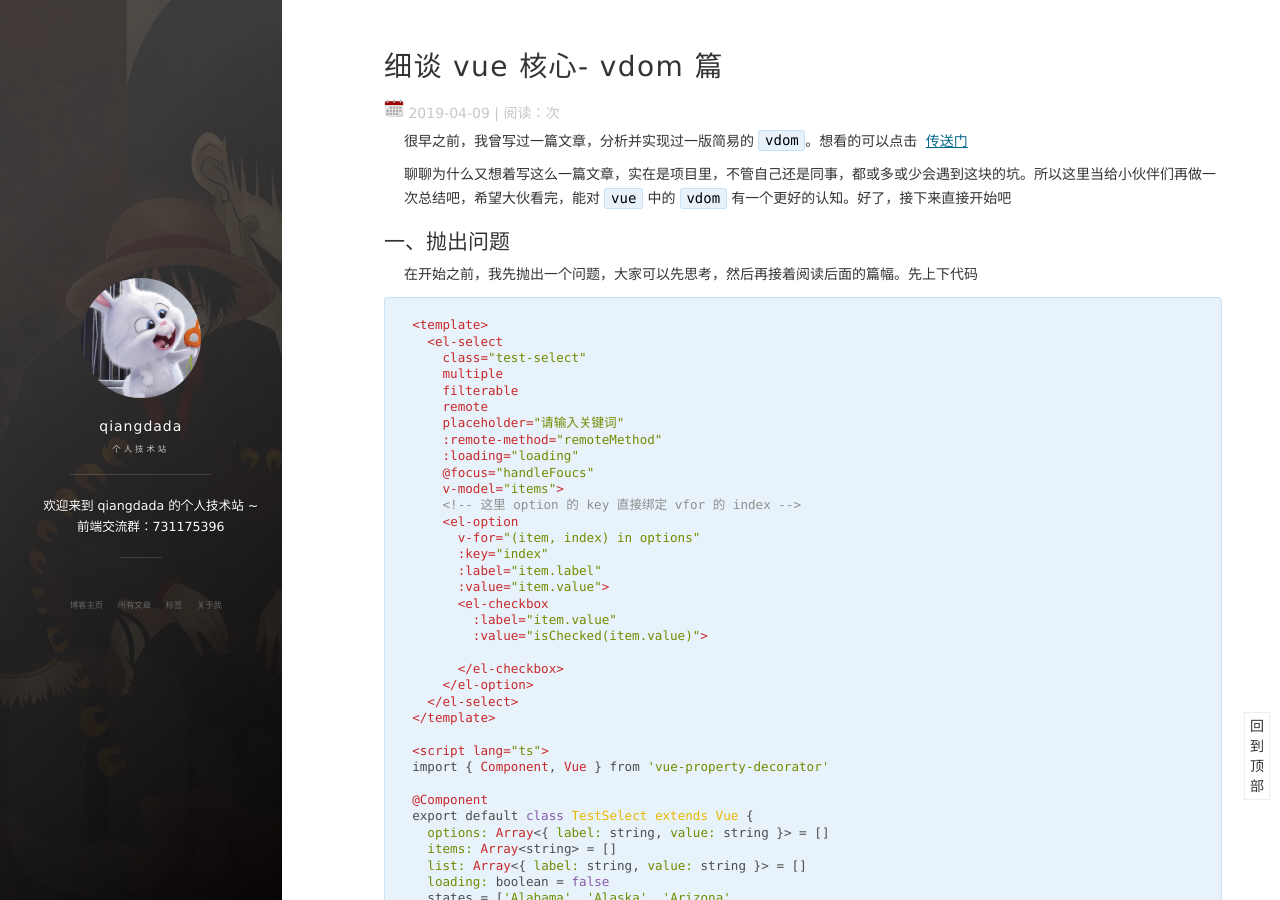
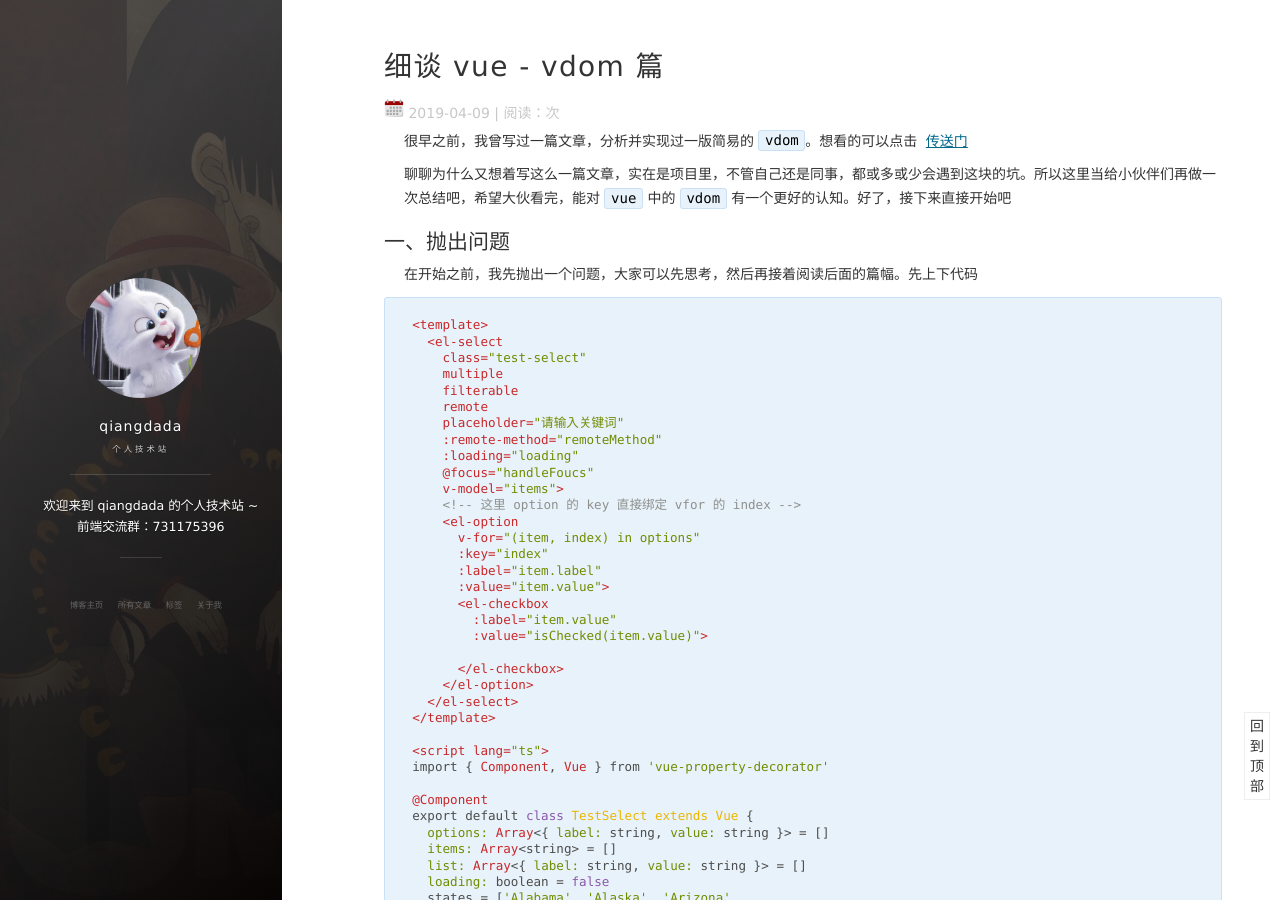
Before and after one commit to xuqiang521/xuqiang521.github.io, a Jekyll site: the page built from _posts/2019-04-09-细谈 vue - vdom 篇.md, in a window 1280 px wide and 900 px high. Built offline with Jekyll 4.4.1, drawn with Linux system fonts in a browser that asks for light colours; nearby versions of some CDN libraries; comment, search, counter and statistics services are not loaded.

Commit message:
update article name

```diff
--- a/_posts/2019-04-09-细谈 vue 核心- vdom 篇.md
+++ b/_posts/2019-04-09-细谈 vue - vdom 篇.md
@@ -1,8 +1,8 @@
 ---
 layout: post
-title: "细谈 vue 核心- vdom 篇"
+title: "细谈 vue - vdom 篇"
 date: 2019-04-09
-description: "细谈 vue 核心- vdom 篇"
+description: "细谈 vue - vdom 篇"
 tag: vue 源码
 ---
 
```
